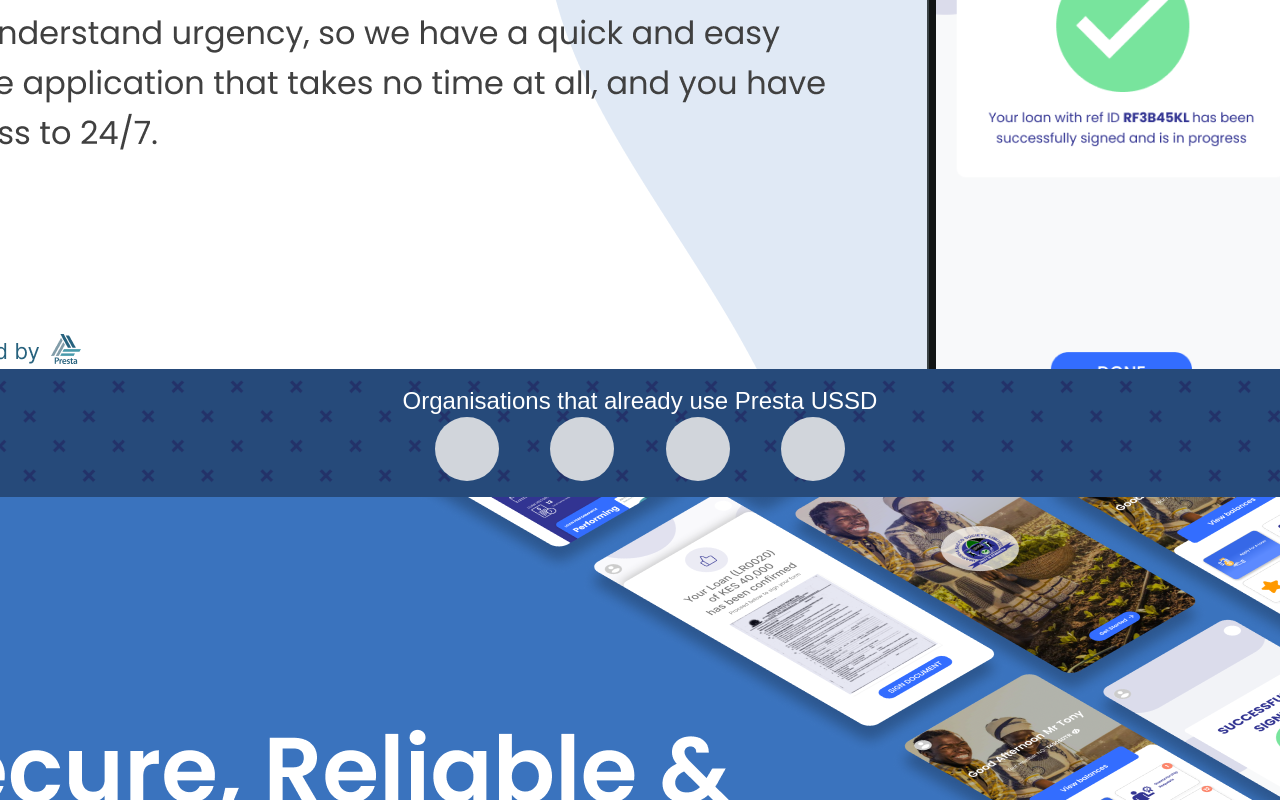
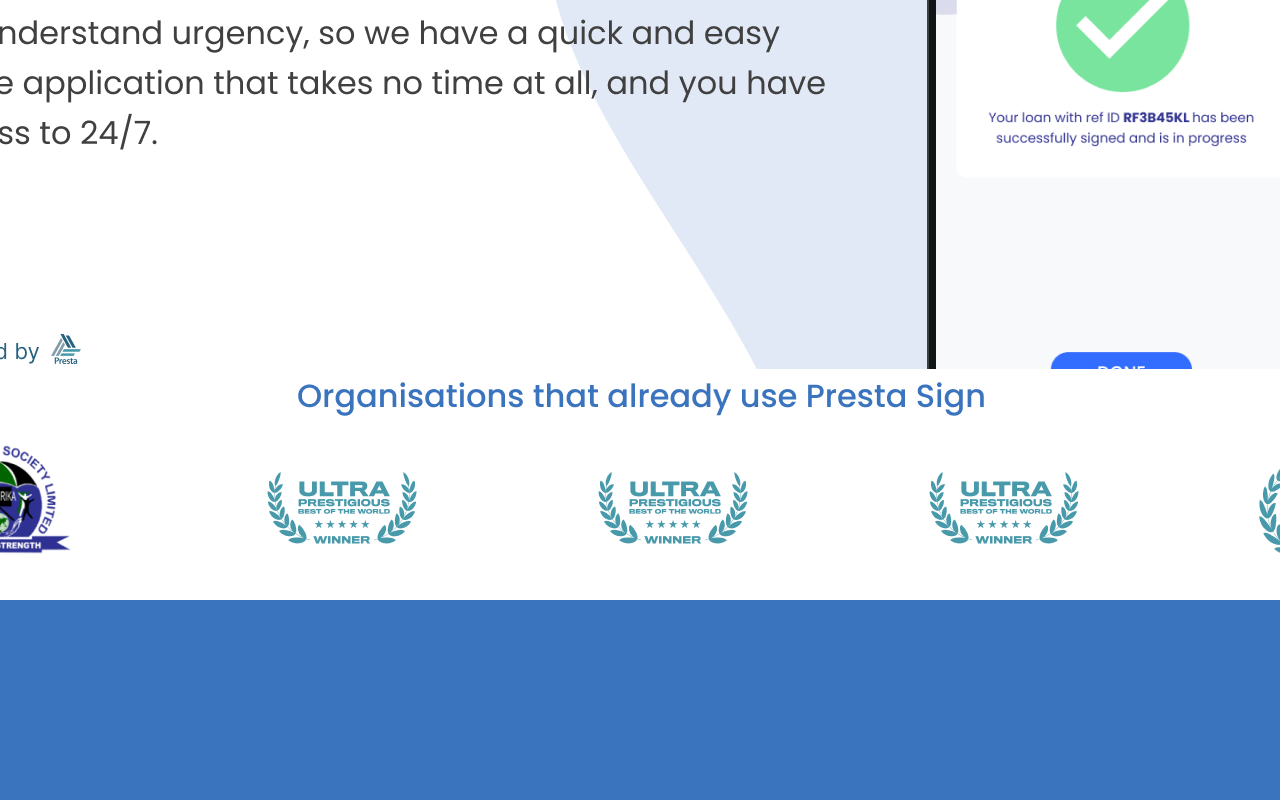
Before and after one commit to daino-sir/presta-ussd-landing, a React (Create React App) app: page / in a window 1280 px wide. Shown: the part 458-1258 px from the top of the page. Built offline with nearby package versions, Linux system fonts and the light colour scheme.

Commit message:
--created sponsors

```diff
--- a/src/App.js
+++ b/src/App.js
@@ -1,7 +1,7 @@
 import FAQsection from './components/atoms/FAQsection';
 import Footer from './components/atoms/footer';
 import Hero from './components/atoms/Hero';
-import SectionOne from './components/atoms/SectionOne';
+import SectionOne from './components/atoms/Sponsers';
 import SectionThree from './components/atoms/SectionThree';
 import SectionTwo from './components/atoms/SectionTwo';
 
--- a/src/components/atoms/SectionOne.js
+++ /dev/null
@@ -1,32 +0,0 @@
-import React from 'react';
-import ImageTwo from '../../assets/imgs/_section_one2.png';
-import ImageTwoMob from '../../assets/imgs/_section_one2_mob.png';
-
-function SectionOne() {
-  return (
-    <>
-        <div className='h-32 w-full blue sample-bg'>
-        <div className='h-full flex flex-col justify-center'>
-        <div className='flex flex-col justify-center'>
-        <h1 className="text-xl md:text-2xl md:text-center font-thin text-white text-center">
-            Organisations that already use Presta USSD
-        </h1>
-        </div>
-
-        <div className='flex flex-row justify-evenly md:w-2/5 md:self-center content-center'>
-              <div className='bg-gray-300 w-16 h-16 rounded-full'></div>
-              <div className='bg-gray-300 w-16 h-16 rounded-full'></div>
-              <div className='bg-gray-300 w-16 h-16 rounded-full'></div>
-              <div className='bg-gray-300 w-16 h-16 rounded-full'></div>
-        </div>
-        </div>
-        <div className='w-full flex flex-col'>
-              <img alt='section_two' src={ImageTwo} className='hidden md:flex object-none h-full w-full'/>
-              <img alt='section_two' src={ImageTwoMob} className='flex md:hidden object-none h-full w-full'/>
-        </div>
-         </div>
-    </>
-  )
-}
-
-export default SectionOne
--- /dev/null
+++ b/src/components/atoms/Sponsers.js
@@ -0,0 +1,14 @@
+import React from 'react';
+import ImageTwo from '../../assets/imgs/sponsers.png';
+import ImageTwoMob from '../../assets/imgs/Sponsers-mob.png';
+
+function Sponsers() {
+  return (
+    <div className='w-full flex flex-col w-full dual-bg'>
+     <img alt='section_two' src={ImageTwo} className='hidden md:flex object-none self-center h-full w-full'/>
+     <img alt='section_two' src={ImageTwoMob} className='flex md:hidden object-none h-full w-full'/>
+    </div>
+  )
+}
+
+export default Sponsers;
```
Also changed, not shown: src/assets/imgs/Sponsers-mob.png (added), src/assets/imgs/sponsers.png.
